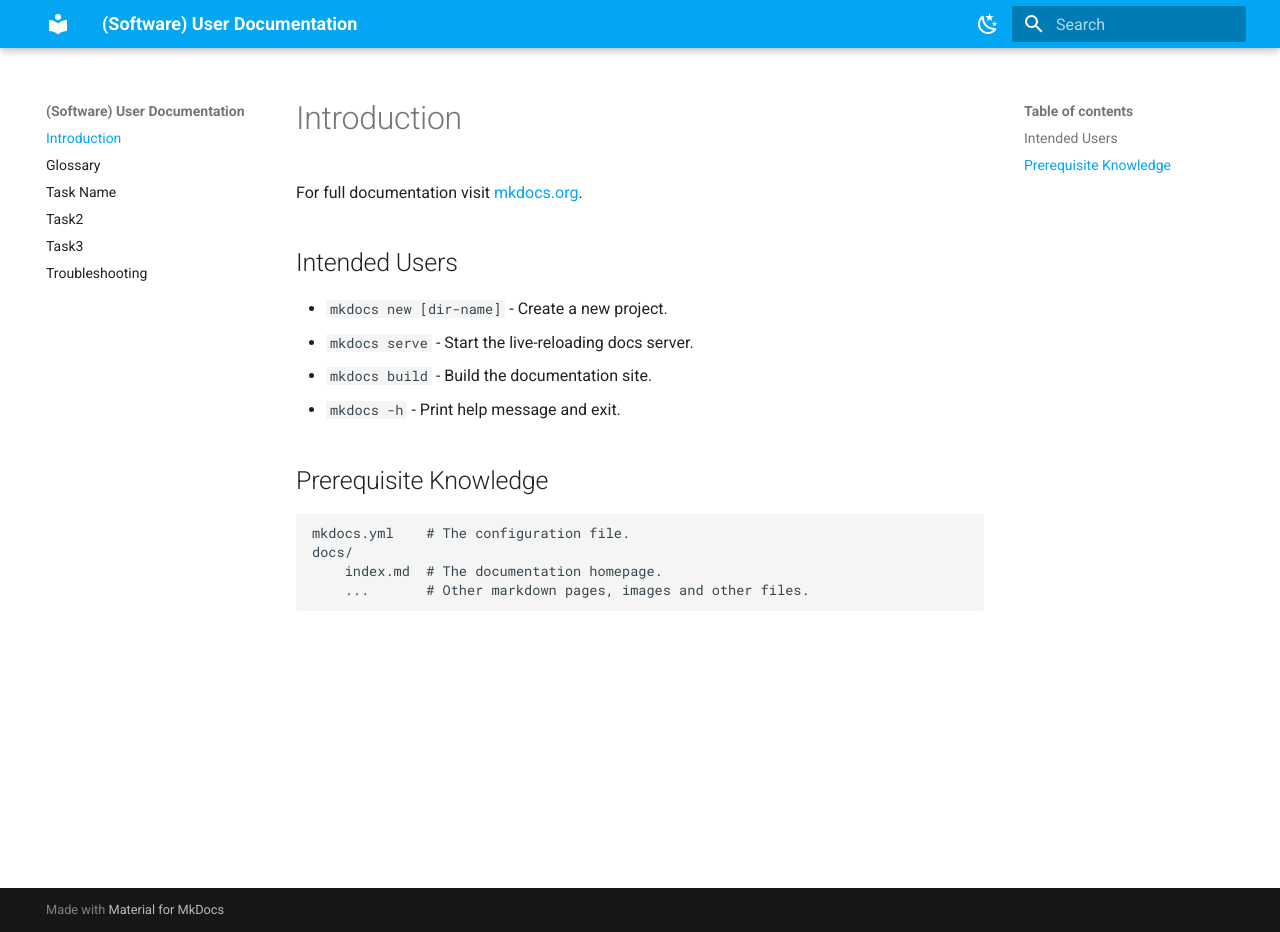
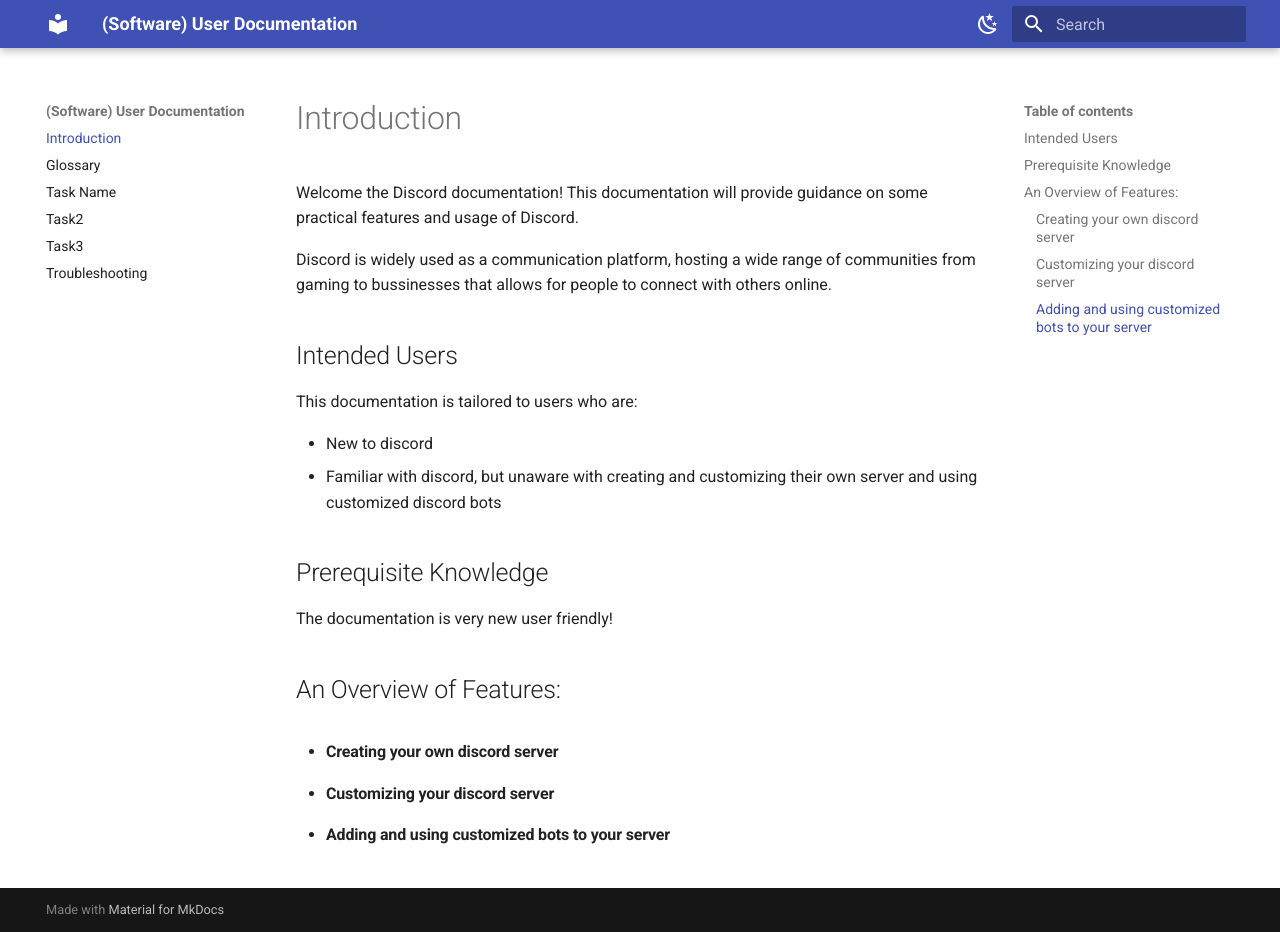
Before and after one commit to levxxvi/User-Documentation, an MkDocs documentation site: the page built from docs/index.md, in a window 1280 px wide and 932 px high. Built offline with MkDocs 1.6.1 and Material for MkDocs 9.7.7, drawn with Linux system fonts in a browser that asks for light colours.

Commit message:
Add introduction and color palettes

```diff
--- a/docs/index.md
+++ b/docs/index.md
@@ -1,17 +1,19 @@
 # Introduction
+Welcome the Discord documentation! This documentation will provide guidance on some practical features and usage of Discord.
 
-For full documentation visit [mkdocs.org](https://www.mkdocs.org).
+Discord is widely used as a communication platform, hosting a wide range of communities from gaming to bussinesses that allows for people to connect with others online.
 
 ## Intended Users
 
-* `mkdocs new [dir-name]` - Create a new project.
-* `mkdocs serve` - Start the live-reloading docs server.
-* `mkdocs build` - Build the documentation site.
-* `mkdocs -h` - Print help message and exit.
+This documentation is tailored to users who are:
+
+* New to discord
+* Familiar with discord, but unaware with creating and customizing  their own server and using customized discord bots
 
 ## Prerequisite Knowledge
+The documentation is very new user friendly!
 
-    mkdocs.yml    # The configuration file.
-    docs/
-        index.md  # The documentation homepage.
-        ...       # Other markdown pages, images and other files.
+## An Overview of Features:
+* #### Creating your own discord server
+* #### Customizing your discord server
+* #### Adding and using customized bots to your server
--- a/mkdocs.yml
+++ b/mkdocs.yml
@@ -6,8 +6,8 @@
 
     # Palette toggle for light mode
     - palette:
-      primary: light blue
-      accent: deep purple
+      primary: Light green
+      accent: deep blue
       toggle:
         icon: material/weather-night
         name: Switch to dark mode
```
Also changed, not shown: readme.md (+6 -0 lines).
